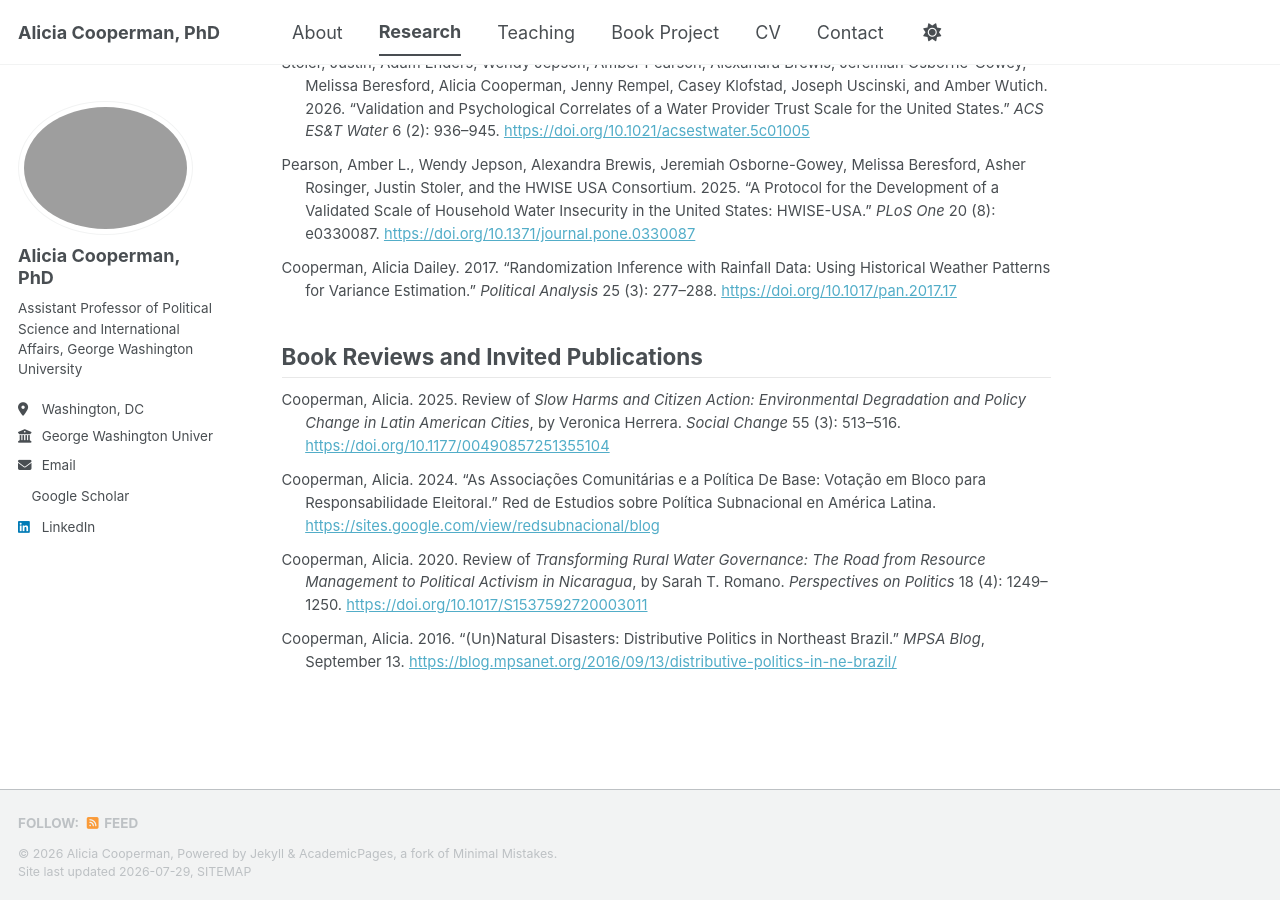
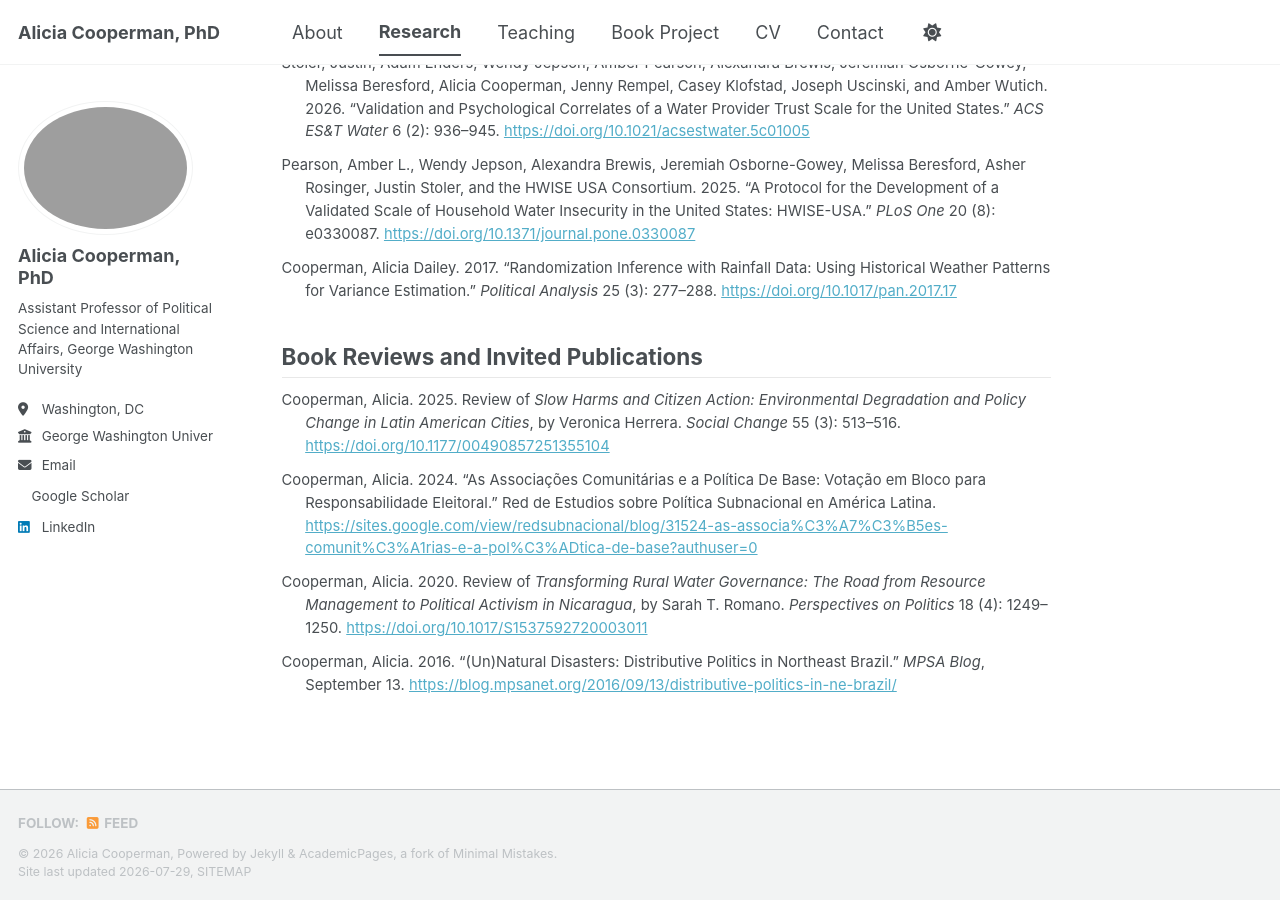
Before and after one commit to adcoop/adcoop.github.io, a Jekyll site: the page built from _pages/research.md, in a window 1280 px wide and 900 px high, scrolled down 3240 px. Built offline with Jekyll 4.4.1, drawn with Linux system fonts in a browser that asks for light colours; a style sheet for code colours, icons or effects is not loaded; before the commit the page ends 4117 px from its top, so only the background shows below that; some of the changed lines change nothing that is shown.

Commit message:
Update research.md

```diff
--- a/_pages/research.md
+++ b/_pages/research.md
@@ -131,7 +131,7 @@ Cooperman, Alicia Dailey. 2017. "Randomization Inference with Rainfall Data: Usi
 
 Cooperman, Alicia. 2025. Review of *Slow Harms and Citizen Action: Environmental Degradation and Policy Change in Latin American Cities*, by Veronica Herrera. *Social Change* 55 (3): 513–516. <https://doi.org/10.1177/00490857251355104>
 
-Cooperman, Alicia. 2024. "As Associações Comunitárias e a Política De Base: Votação em Bloco para Responsabilidade Eleitoral." Red de Estudios sobre Política Subnacional en América Latina. <https://sites.google.com/view/redsubnacional/blog>
+Cooperman, Alicia. 2024. "As Associações Comunitárias e a Política De Base: Votação em Bloco para Responsabilidade Eleitoral." Red de Estudios sobre Política Subnacional en América Latina. <https://sites.google.com/view/redsubnacional/blog/31524-as-associa%C3%A7%C3%B5es-comunit%C3%A1rias-e-a-pol%C3%ADtica-de-base?authuser=0>
 
 Cooperman, Alicia. 2020. Review of *Transforming Rural Water Governance: The Road from Resource Management to Political Activism in Nicaragua*, by Sarah T. Romano. *Perspectives on Politics* 18 (4): 1249–1250. <https://doi.org/10.1017/S1537592720003011>
 
```
